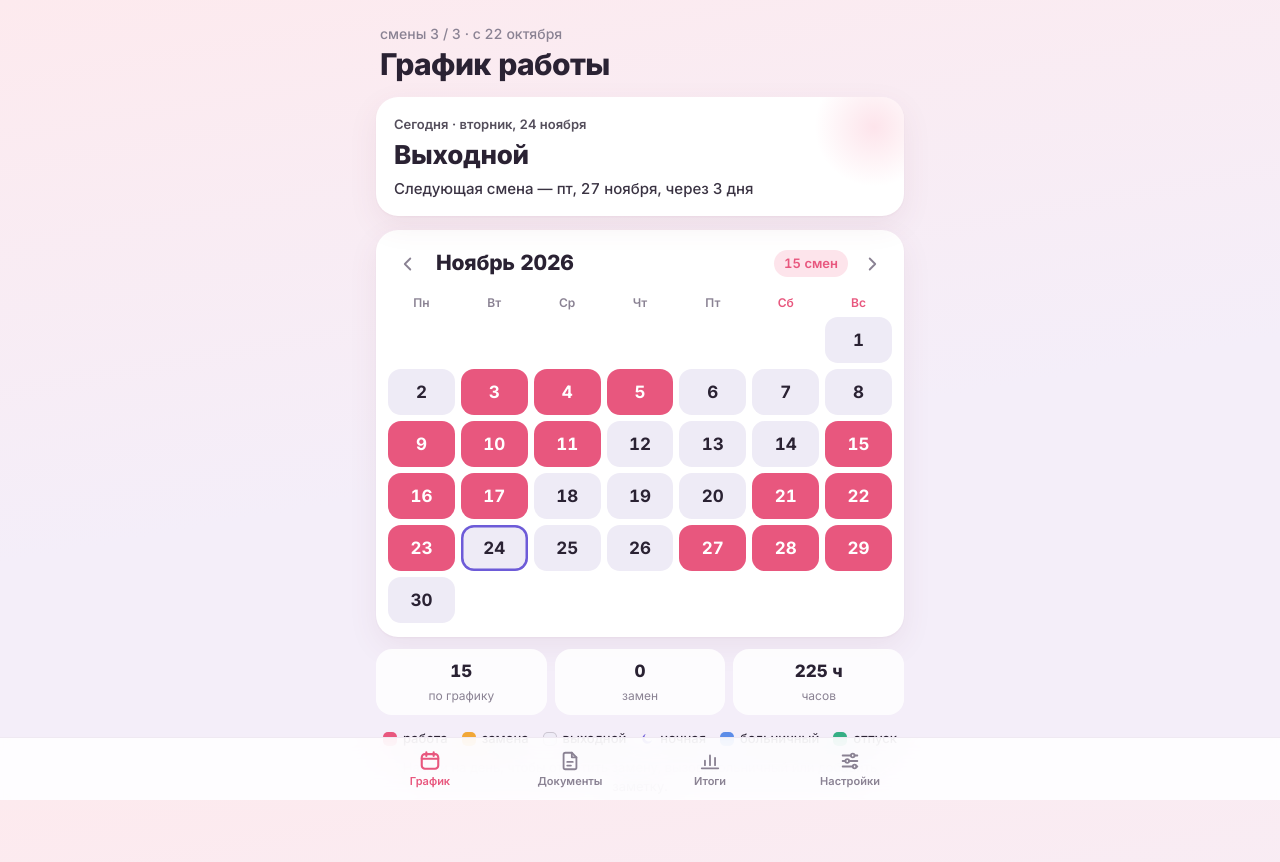
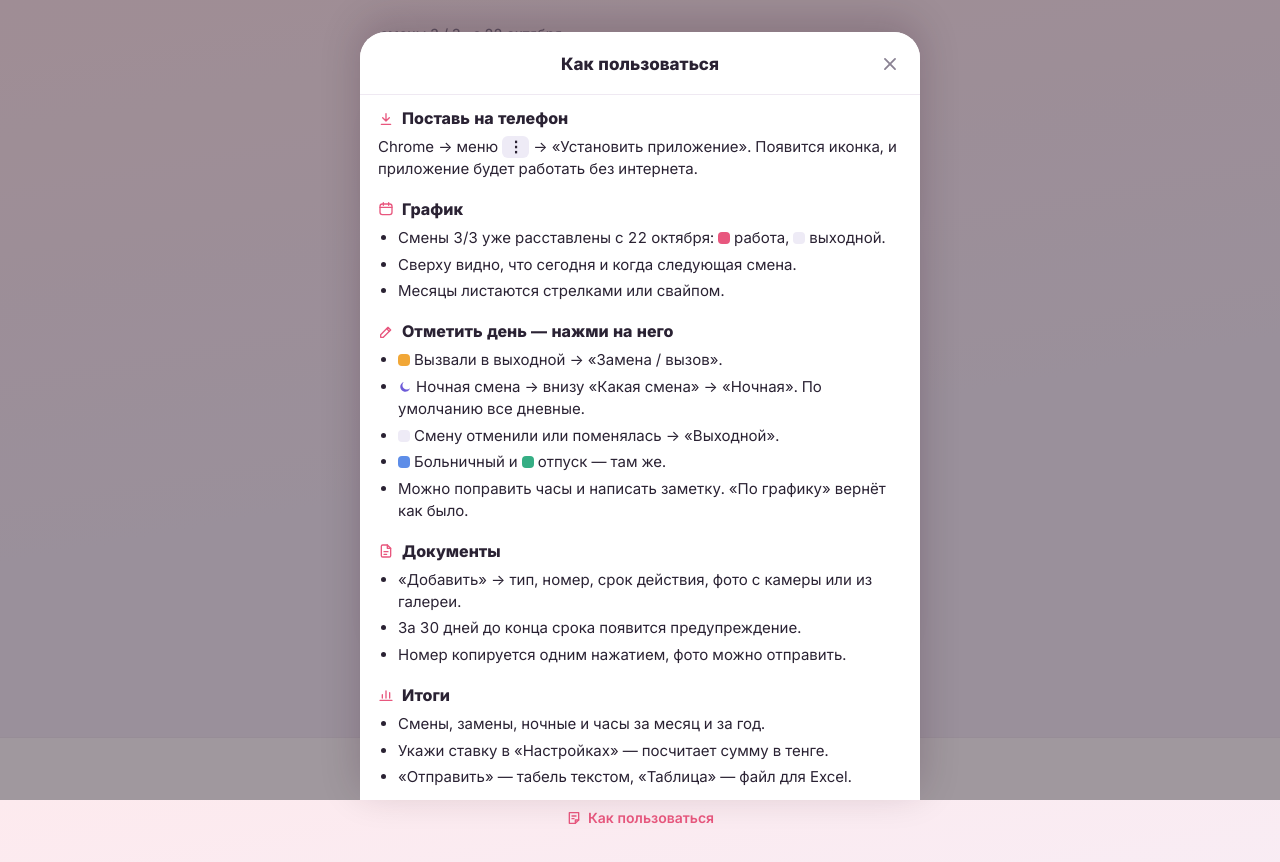
Before and after one commit to nikita1rw/QQQQQ, a plain HTML site: page index.html in a window 1280 px wide. Drawn offline with Linux system fonts and the light colour scheme.

Commit message:
Update site: in-app "how to use" guide
Co-Authored-By: Claude Opus 5.5 <noreply@anthropic.com>
Claude-Session: https://claude.ai/code/session_0169q7ci8Dsvcez34CgTSGr3

```diff
--- a/css/app.css
+++ b/css/app.css
@@ -335,6 +335,17 @@ h1, h2, h3, p { margin: 0; }
 .sub-title .ico { color: var(--work); }
 .form-card .field-row + .hint + .sub-title { margin-top: 14px; }
 
+.help h4 { display: flex; align-items: center; gap: 8px; font-size: 16px; font-weight: 800; margin: 18px 0 6px; }
+.help h4:first-child { margin-top: 4px; }
+.help h4 .ico { color: var(--work); }
+.help ul { margin: 0; padding-left: 20px; }
+.help li { margin: 5px 0; }
+.help p { margin: 0; }
+.help .dot { width: 12px; height: 12px; border-radius: 4px; vertical-align: -1px; }
+.help-moon { width: 14px; height: 14px; fill: var(--ring); stroke: none; vertical-align: -2px; }
+.help + .btn-block { margin-top: 20px; }
+.help-link { display: flex; align-items: center; gap: 6px; margin: 4px auto 0; font-size: 14px; }
+
 /* ---------- итоги ---------- */
 .stats { display: grid; grid-template-columns: 1fr 1fr; gap: 10px; }
 .stat { background: var(--off); color: var(--off-ink); border-radius: 16px; padding: 12px 14px; display: grid; }
--- a/js/app.js
+++ b/js/app.js
@@ -13,7 +13,7 @@ import { esc, icon, openSheet, confirmSheet, toast, saveFile, money, fmtHours, c
 import { renderDocs, docAlerts, alertText, openDoc } from './docs.js';
 import { buildIcs, monthReportText, monthCsv, makeBackup, restoreBackup, backupName, monthFileName } from './exporter.js';
 
-const APP_VERSION = '1.2';
+const APP_VERSION = '1.3';
 
 const state = {
   settings: { ...DEFAULT_SETTINGS },
@@ -225,8 +225,10 @@ function renderSchedule() {
       <span><i class="dot st-sick"></i>больничный</span>
       <span><i class="dot st-vacation"></i>отпуск</span>
     </div>
-    <p class="tip">Нажми на день, чтобы отметить замену, вызов, больничный или добавить заметку.</p>
+    <p class="tip">Нажми на день, чтобы отметить замену, ночную смену, больничный или добавить заметку.</p>
+    <button class="link-btn help-link" id="help">${icon('note', 'ico-sm')}Как пользоваться</button>
   `;
+  view.querySelector('#help').addEventListener('click', openHelp);
 
   const go = (d) => {
     state.cal = shiftMonth(state.cal.y, state.cal.m, d);
@@ -351,6 +353,68 @@ function openDay(key) {
         render();
       },
     },
+  );
+}
+
+// ---------- Как пользоваться ----------
+
+function openHelp() {
+  const isIos = /iphone|ipad|ipod/i.test(navigator.userAgent);
+  const standalone = matchMedia('(display-mode: standalone)').matches || navigator.standalone;
+  const s = state.settings;
+  openSheet(
+    `<div class="sheet-head">
+       <span></span>
+       <h3 class="sheet-title">Как пользоваться</h3>
+       <button class="icon-btn" data-close aria-label="Закрыть">${icon('x')}</button>
+     </div>
+     <div class="help">
+       ${standalone ? '' : `
+       <h4>${icon('download', 'ico-sm')}Поставь на телефон</h4>
+       <p>${isIos
+         ? 'Safari → кнопка «Поделиться» <span class="kbd">⬆︎</span> → «На экран „Домой“».'
+         : 'Chrome → меню <span class="kbd">⋮</span> → «Установить приложение».'}
+       Появится иконка, и приложение будет работать без интернета.</p>`}
+
+       <h4>${icon('cal', 'ico-sm')}График</h4>
+       <ul>
+         <li>Смены ${s.workDays}/${s.offDays} уже расставлены с ${esc(fmtDay(s.startDate))}:
+           <i class="dot st-work"></i> работа, <i class="dot st-off"></i> выходной.</li>
+         <li>Сверху видно, что сегодня и когда следующая смена.</li>
+         <li>Месяцы листаются стрелками или свайпом.</li>
+       </ul>
+
+       <h4>${icon('edit', 'ico-sm')}Отметить день — нажми на него</h4>
+       <ul>
+         <li><i class="dot st-extra"></i> Вызвали в выходной → «Замена / вызов».</li>
+         <li>${icon('moon', 'help-moon')} Ночная смена → внизу «Какая смена» → «Ночная». По умолчанию все дневные.</li>
+         <li><i class="dot st-off"></i> Смену отменили или поменялась → «Выходной».</li>
+         <li><i class="dot st-sick"></i> Больничный и <i class="dot st-vacation"></i> отпуск — там же.</li>
+         <li>Можно поправить часы и написать заметку. «По графику» вернёт как было.</li>
+       </ul>
+
+       <h4>${icon('doc', 'ico-sm')}Документы</h4>
+       <ul>
+         <li>«Добавить» → тип, номер, срок действия, фото с камеры или из галереи.</li>
+         <li>За ${s.remindDays} ${plural(s.remindDays, 'день', 'дня', 'дней')} до конца срока появится предупреждение.</li>
+         <li>Номер копируется одним нажатием, фото можно отправить.</li>
+       </ul>
+
+       <h4>${icon('chart', 'ico-sm')}Итоги</h4>
+       <ul>
+         <li>Смены, замены, ночные и часы за месяц и за год.</li>
+         <li>Укажи ставку в «Настройках» — посчитает сумму в тенге.</li>
+         <li>«Отправить» — табель текстом, «Таблица» — файл для Excel.</li>
+       </ul>
+
+       <h4>${icon('alert', 'ico-sm')}Важно</h4>
+       <ul>
+         <li>Всё хранится только на этом телефоне. Раз в месяц: «Настройки» → «Резервная копия» → «Сохранить» (себе в Telegram или на Google Диск).</li>
+         <li>«Настройки» → «Добавить смены в календарь телефона» — телефон будет напоминать о сменах.</li>
+       </ul>
+     </div>
+     <button class="btn btn-primary btn-block" data-close>Понятно</button>`,
+    { full: true, label: 'Как пользоваться' },
   );
 }
 
@@ -547,6 +611,10 @@ function renderSettings() {
       <input type="file" id="restore-in" accept="application/json,.json" hidden>
     </section>
 
+    <section class="card">
+      <button class="btn btn-block" id="help">${icon('note')}<span>Как пользоваться</span></button>
+    </section>
+
     ${standalone ? '' : `<section class="card">
       <h2 class="card-title">Как поставить на телефон</h2>
       ${isIos
@@ -598,6 +666,7 @@ function renderSettings() {
   bind('payExtraRate', async () => saveSettings({ payExtraRate: Math.max(0, Number(view.querySelector('#payExtraRate').value) || 0) }));
   bind('remindDays', async () => { const v = num('remindDays', 1, 365); if (v) await saveSettings({ remindDays: v }); });
 
+  view.querySelector('#help').addEventListener('click', openHelp);
   view.querySelector('#ics').addEventListener('click', () => saveFile(buildIcs(state, 3), 'smeny.ics'));
   view.querySelector('#backup').addEventListener('click', async () => {
     toast('Готовлю копию…');
@@ -645,6 +714,12 @@ async function start() {
   const tab = location.hash.slice(1);
   setTab(TABS.includes(tab) ? tab : 'grafik', false);
 
+  // при первом запуске — короткая инструкция
+  if (!(await db.get('kv', 'helpSeen'))) {
+    openHelp();
+    db.put('kv', true, 'helpSeen');
+  }
+
   // в полночь «сегодня» меняется
   let lastDay = todayKey();
   document.addEventListener('visibilitychange', () => {
--- a/js/exporter.js
+++ b/js/exporter.js
@@ -175,6 +175,7 @@ export async function restoreBackup(file) {
   await db.batch(['kv', 'days', 'docs', 'files'], (st) => {
     st.kv.put(migrateSettings(data.settings), 'settings');
     st.kv.put(true, 'seeded');
+    st.kv.put(true, 'helpSeen');
     Object.entries(data.days || {}).forEach(([k, v]) => st.days.put(v, k));
     (data.docs || []).forEach((d) => st.docs.put(d));
     files.forEach((f) => st.files.put(f));
--- a/sw.js
+++ b/sw.js
@@ -1,5 +1,5 @@
 // Офлайн-кэш: приложение открывается без интернета, обновления подтягиваются в фоне.
-const VERSION = 'smeny-v3';
+const VERSION = 'smeny-v4';
 const FONTS = 'smeny-fonts';
 const SHELL = [
   './',
```
